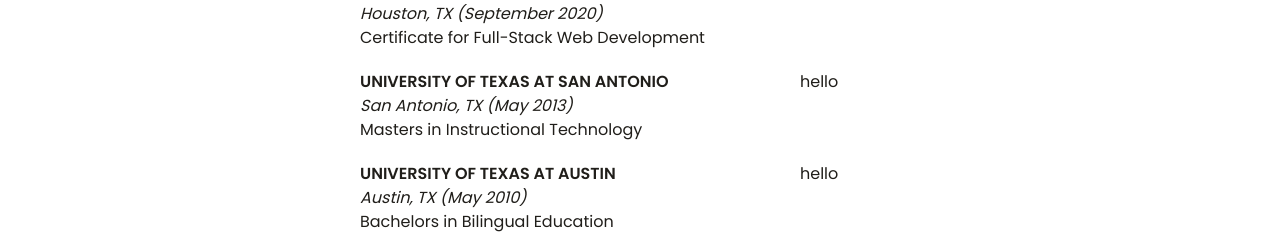
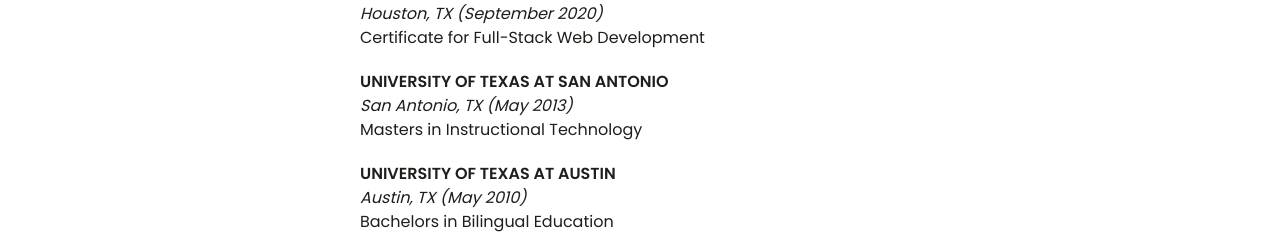
Before and after one commit to iescandon/inescandon, a Next.js app: page /resume in a window 1280 px wide. Shown: the part 1316-1552 px from the top of the page. Built offline with nearby package versions, Linux system fonts and the light colour scheme; a web font is replaced by a local one.

Commit message:
comment out hello

```diff
--- a/pages/resume.js
+++ b/pages/resume.js
@@ -115,7 +115,7 @@
                   <p>Masters in Instructional Technology</p>
                 </div>
                 <div className="col-span-2 md:col-span-1">
-                  <p>hello</p>
+                  {/* <p>hello</p> */}
                 </div>
               </section>
               <section className="grid grid-cols-2 mb-5">
@@ -125,7 +125,7 @@
                   <p>Bachelors in Bilingual Education</p>
                 </div>
                 <div className="col-span-2 md:col-span-1">
-                  <p>hello</p>
+                  {/* <p>hello</p> */}
                 </div>
               </section>
             </div>
```
